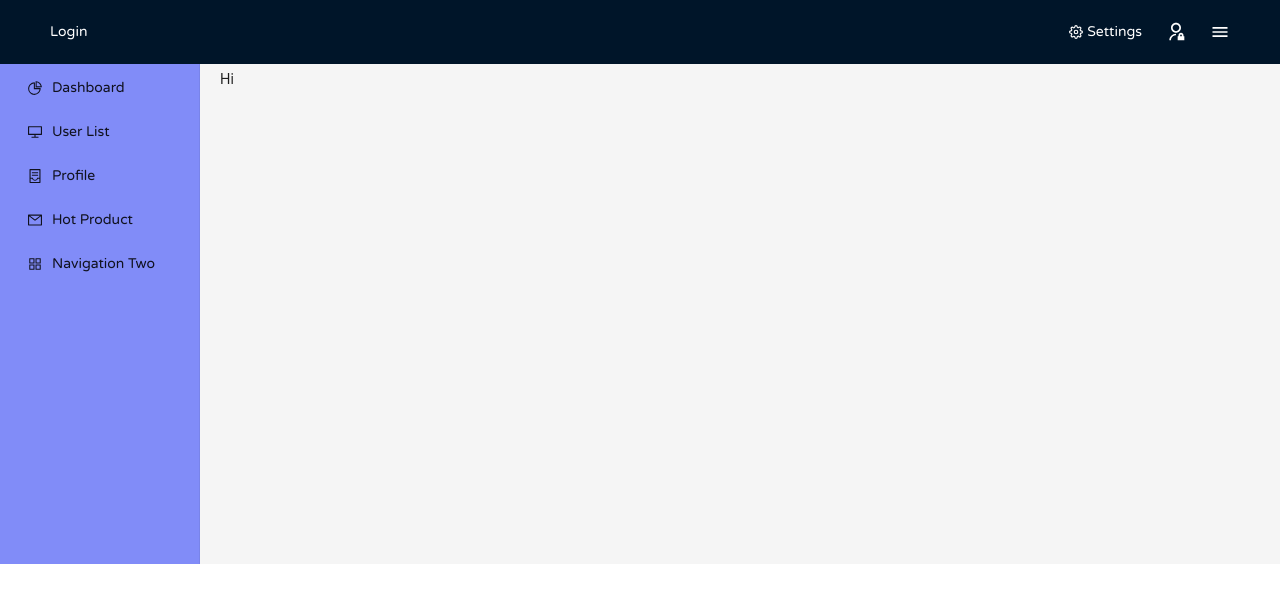
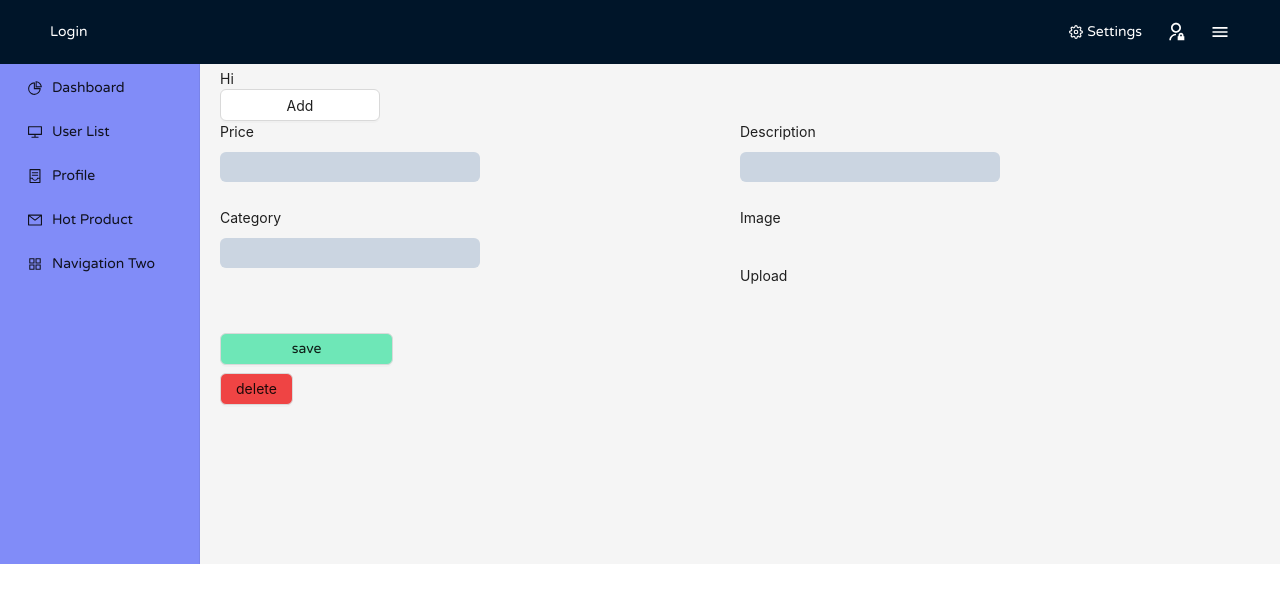
Before and after one commit to lonesomejoker/E-commerce, a React (Create React App) app: page /admin/hotproduct in a window 1280 px wide. Shown: the top 602 px of the page. Built offline with nearby package versions, Linux system fonts and the light colour scheme; a web font is replaced by a local one.

Commit message:
add hotproduct

```diff
--- /dev/null
+++ b/src/component/admin/Header.js
@@ -0,0 +1,11 @@
+import React from 'react'
+
+const Header = (props) => {
+  return (
+    <div className=' font-varela text-xl text-green-400'>
+      {props.name}
+    </div>
+  )
+}
+
+export default Header
--- a/src/component/admin/HotProduct.js
+++ b/src/component/admin/HotProduct.js
@@ -1,11 +1,88 @@
-import React from 'react'
+import { Form } from "antd";
+import React from "react";
+import { AntdInput, AntdUploader, SaveButton } from "../common";
+import { useDispatch } from "react-redux";
+import { hotProductAction } from "../../services/HotProduct";
 
 const HotProduct = () => {
+  const dispatch = useDispatch();
+  const onFinish = async (values) => {
+    console.log("val:", values);
+    await hotProductAction(values)(dispatch).unwrap();
+  };
+  const [isHotProduct, setisHotProduct] = React.useState([
+    {
+      title: null,
+      price: null,
+      category: null,
+      image: null,
+      sn: 0,
+    },
+  ]);
+
+  const handleAdd = () => {
+    const data = {
+      title: null,
+      price: null,
+      category: null,
+      image: null,
+      sn: isHotProduct.length,
+    };
+    setisHotProduct([...isHotProduct, ...[data]]);
+  };
+  const handleDel = (id) => {
+    const deletedata = isHotProduct.filter((item) => item.sn !== id);
+    setisHotProduct(deletedata);
+  };
   return (
     <div>
       <h1>Hi</h1>
+      <SaveButton name={`Add`} onClick={handleAdd} />
+
+      <div>
+        <Form layout="vertical" onFinish={onFinish}>
+          {isHotProduct.map((item, idx) => {
+            return (
+               <div key={idx}>
+              <div className=" grid grid-cols-2">
+                <div>
+                  <AntdInput name={["price", item.sn]} label={`Price`} />
+                </div>
+                <div>
+                  <AntdInput
+                    name={["description", item.sn]}
+                    label={`Description`}
+                  />
+                </div>
+                <div>
+                  <AntdInput name={["category", item.sn]} label={`Category`} />
+                </div>
+                <div>
+                  <AntdUploader
+                    name={["image", item.sn]}
+                    label={`Image`}
+                    listtype="picture-circle"
+                  />
+                </div>
+                <div>
+                  <SaveButton
+                    name="save"
+                    htmlType="submit"
+                    className=" bg-emerald-300 w-2/6 font-varela"
+                  />
+                </div>
+
+              </div>
+              <SaveButton name="delete" className=" bg-red-500 mt-2"
+                  onClick={()=>handleDel(item.sn)}
+                />
+              </div>
+            );
+          })}
+        </Form>
+      </div>
     </div>
-  )
-}
+  );
+};
 
-export default HotProduct
+export default HotProduct;
--- a/src/component/admin/Profile.js
+++ b/src/component/admin/Profile.js
@@ -1,9 +1,41 @@
 import React from 'react'
+import { AntdInput, AntdUploader, SaveButton } from '../common'
+import { Form } from 'antd'
+import Header from './Header';
 
 const Profile = () => {
+  const handleFinish = (values) => {
+    console.log('Success:', values);
+  };
   return (
     <div>
-      profile
+      <div className=' flex justify-between'>
+      <Header name="Profile"/>
+      <AntdUploader/>
+      </div>
+      <Form onFinish={handleFinish} layout="vertical">
+      <div className=' grid grid-cols-4 gap-3 px-10' >
+      <div className=' col-span-2'>
+        <AntdInput required name="inputa" label={<h1 className=' font-varela'>First Name</h1>}/>
+      </div>
+      <div className=' col-span-2'>
+        <AntdInput required name="inputm" label={<h1 className=' font-varela'>Middle Name</h1>}/>
+      </div>
+      <div className=' col-span-2'>
+        <AntdInput required name="inputb" label={<h1 className=' font-varela'>Last Name</h1>}/>
+      </div>
+      <div className=' col-span-2'>
+        <AntdInput required name="inputc" label="Email" type="email"/>
+      </div>
+      <div className=' col-span-2'>
+        <AntdInput required name="inputd" label="Phone" type="number"/>
+      </div>
+      <div className=' col-span-4 text-center'>
+      <SaveButton name="save" htmlType="submit" className=" bg-emerald-300 w-2/6 font-varela"/>
+
+      </div>
+      </div>
+      </Form>
     </div>
   )
 }
--- /dev/null
+++ b/src/component/common/index.js
@@ -0,0 +1,94 @@
+import { Button, Form, Input, Upload, message } from "antd";
+import React from "react";
+
+export const FormItem = (props) => {
+  return <Form.Item {...props}>{props.children}</Form.Item>;
+};
+
+export const AntdUploader = (props) => {
+  const beforeUpload = (file) => {
+    const isJpgOrPng = file.type === "image/jpeg" || file.type === "image/png";
+    if (!isJpgOrPng) {
+      message.error("You can only upload JPG/PNG file!");
+    }
+  };
+  const getBase64 = (img, callback) => {
+    const reader = new FileReader();
+    reader.addEventListener("load", () => callback(reader.result));
+    reader.readAsDataURL(img);
+  };
+
+  const [imageUrl, setImageUrl] = React.useState();
+  const handleChange = (info) => {
+      // Get this url from response in real world.
+      getBase64(info.file.originFileObj, (url) => {
+        setImageUrl(url);
+      });
+  };
+
+  const uploadButton = (
+    <button type="button">
+      <div className=" my-7 size-4">Upload</div>
+    </button>
+  );
+  const tempRule = [
+    {
+      required: props.required,
+      message: `Please Enter ${props.label}`,
+    },
+  ];
+
+  const localrules =
+    props.rules instanceof Array ? [...tempRule, ...props.rules] : tempRule;
+  return (
+    <Form.Item {...props} rules={localrules}>
+      <Upload name="avatar" listType={props.listType}
+        className="avatar-uploader" showUploadList={false}
+        beforeUpload={beforeUpload}
+        onChange={handleChange}>
+        {imageUrl ? (
+          <img src={imageUrl} alt="avatar" className=" rounded-full
+          size-12 object-cover "/>) :
+           (uploadButton)}
+      </Upload>
+    </Form.Item>
+  );
+};
+
+export const AntdInput = (props) => {
+  const tempRule = [
+    {
+      required: props.required,
+      message: `Please Enter ${props.label}`,
+    },
+  ];
+
+  const localrules =
+    props.rules instanceof Array ? [...tempRule, ...props.rules] : tempRule;
+  return (
+    <FormItem {...props} rules={localrules}>
+      <Input
+        onClick={props.onClick}
+        onChange={props.onChange}
+        type={props.type}
+        className=" w-1/2 bg-slate-300 border-none"
+      />
+    </FormItem>
+  );
+};
+
+export const SaveButton = (props) => {
+  return (
+    <Button className=" w-40" {...props}>
+      {props.name}
+    </Button>
+  );
+};
+
+export const EditButton = (props) => {
+  return (
+    <Button className="bg-yellow-500" {...props}>
+      Edit
+    </Button>
+  );
+};
--- a/src/component/user/Order.js
+++ b/src/component/user/Order.js
@@ -69,11 +69,11 @@ const Order = () => {
               <img src={item.image} alt="items" className=" h-16 w-16"></img>
 
               <section className="px-2">
-                <h1 className="text-blue-500 font-bold flex justify-center">
+                <h1 className="text-blue-500 font-bold">
                   {item.name}
                 </h1>
                 <h2 className="text-red-500">Price:${item.price * item.qty}</h2>
-                <h1>QTY:{item.qty}</h1>
+                <h1>Quantity:{item.qty}</h1>
               </section>
             </div>
             <div>
--- a/src/component/user/dashboard/DashBoard.js
+++ b/src/component/user/dashboard/DashBoard.js
@@ -12,7 +12,6 @@ import { fetchCarousal } from '../../../services/allProducts'
 
 const Dashboard = () => {
   const dispatch=useDispatch();
-
   const {products}=useSelector((state)=>state.allproduct)
   const {data}=useSelector((state)=>state.carousalslice)
 
--- /dev/null
+++ b/src/services/HotProduct.js
@@ -0,0 +1,33 @@
+import axios from "axios";
+import { createAsyncThunk } from "@reduxjs/toolkit";
+import { notification } from "antd";
+
+export const hotProductAction = createAsyncThunk(
+  "auth/hotproduct",
+  async ({ title,price,description,image,category}) => {
+    try {
+      const config = {
+        headers: {
+          "Content-Type": "application/json",
+        },
+      };
+      const { data } = await axios.post(
+        `https://fakestoreapi.com/products`,
+        { title,price,description,image,category},
+        config
+      );
+      notification.success({
+        message: "Success",
+        description: "Product Added",
+      });
+
+      return data;
+    } catch (error) {
+      console.log("err", error);
+      notification.open({
+        message: "Error",
+        description: error.response.data,
+      });
+    }
+  }
+);
```
